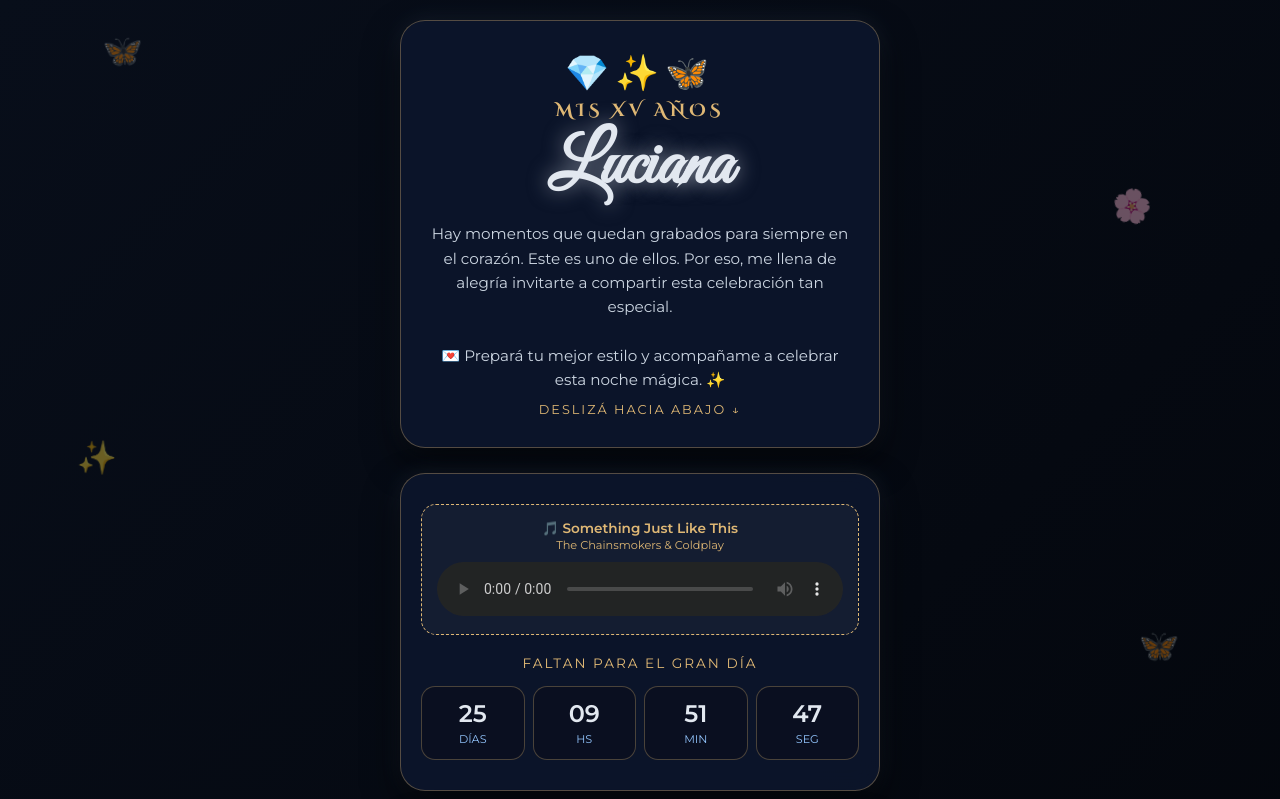
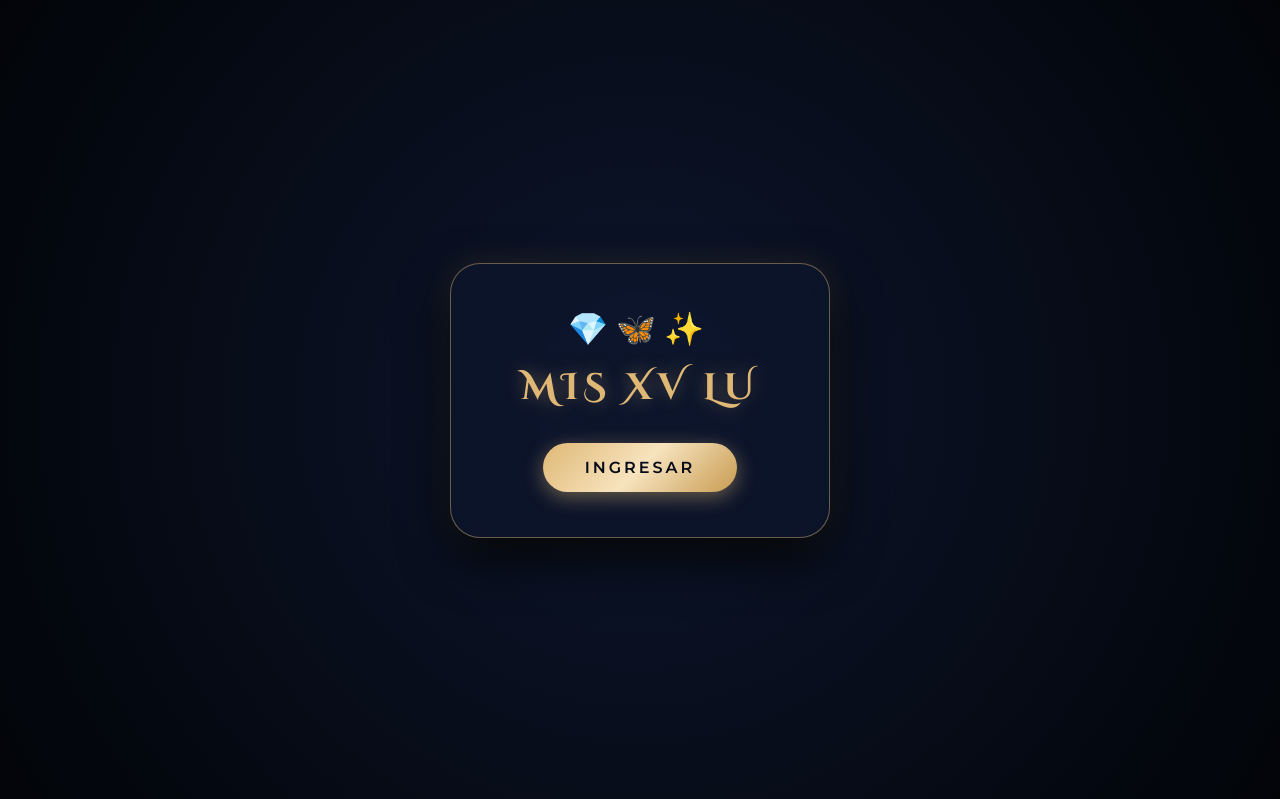
Before and after one commit to mccamargo2025-stack/mis-xv-luciana, a plain HTML site: page index.html in a window 1280 px wide. Shown: the top 799 px of the page. Drawn offline with Linux system fonts and the light colour scheme.

Commit message:
Update index.html

```diff
--- a/index.html
+++ b/index.html
@@ -33,7 +33,68 @@
             padding: 20px 10px;
             position: relative;
             overflow-x: hidden;
-            overflow-y: auto;
+            overflow-y: hidden; /* Bloqueado hasta tocar Ingresar */
+        }
+
+        /* PORTADA INICIAL */
+        .welcome-overlay {
+            position: fixed;
+            inset: 0;
+            background: radial-gradient(circle at center, #0d162d 0%, #020408 100%);
+            z-index: 9999;
+            display: flex;
+            flex-direction: column;
+            justify-content: center;
+            align-items: center;
+            text-align: center;
+            padding: 20px;
+            transition: opacity 0.8s ease, visibility 0.8s ease;
+        }
+
+        .welcome-overlay.hidden {
+            opacity: 0;
+            visibility: hidden;
+            pointer-events: none;
+        }
+
+        .welcome-box {
+            border: 1px solid rgba(223, 184, 117, 0.45);
+            border-radius: 30px;
+            padding: 45px 30px;
+            background: rgba(13, 22, 45, 0.7);
+            box-shadow: 0 20px 50px rgba(0, 0, 0, 0.85), 0 0 30px rgba(223, 184, 117, 0.15);
+            backdrop-filter: blur(10px);
+            max-width: 380px;
+            width: 100%;
+        }
+
+        .welcome-title {
+            font-family: 'Cinzel Decorative', serif;
+            font-size: 2.3rem;
+            color: var(--gold);
+            letter-spacing: 5px;
+            margin: 15px 0 30px;
+            text-shadow: 0 0 18px rgba(223, 184, 117, 0.4);
+        }
+
+        .btn-enter {
+            background: linear-gradient(135deg, #dfb875 0%, #f7e3be 50%, #c89c52 100%);
+            color: #080c19;
+            border: none;
+            padding: 15px 42px;
+            border-radius: 50px;
+            font-family: 'Montserrat', sans-serif;
+            font-weight: 600;
+            font-size: 1rem;
+            letter-spacing: 3px;
+            cursor: pointer;
+            box-shadow: 0 5px 20px rgba(223, 184, 117, 0.45);
+            transition: transform 0.3s ease, box-shadow 0.3s ease;
+        }
+
+        .btn-enter:hover {
+            transform: scale(1.05);
+            box-shadow: 0 8px 25px rgba(223, 184, 117, 0.7);
         }
 
         /* Mariposas y flores flotantes decorativas */
@@ -127,11 +188,24 @@
             color: var(--gold);
         }
 
-        .music-box audio {
-            width: 100%;
-            margin-top: 10px;
-            outline: none;
-            filter: invert(90%) hue-rotate(180deg);
+        .btn-music {
+            margin-top: 12px;
+            background: rgba(223, 184, 117, 0.15);
+            border: 1px solid var(--gold);
+            color: var(--gold);
+            padding: 8px 20px;
+            border-radius: 50px;
+            font-family: 'Montserrat', sans-serif;
+            font-size: 0.8rem;
+            font-weight: 600;
+            letter-spacing: 1px;
+            cursor: pointer;
+            transition: all 0.3s ease;
+        }
+
+        .btn-music:hover {
+            background: var(--gold);
+            color: #080c19;
         }
 
         /* Cuenta regresiva */
@@ -254,6 +328,18 @@
 </head>
 <body>
 
+    <!-- PORTADA INICIAL -->
+    <div class="welcome-overlay" id="welcomeOverlay">
+        <div class="welcome-box">
+            <div style="font-size: 2rem; letter-spacing: 8px;">💎🦋✨</div>
+            <h1 class="welcome-title">MIS XV LU</h1>
+            <button class="btn-enter" onclick="entrarTarjeta()">INGRESAR</button>
+        </div>
+    </div>
+
+    <!-- Reproductor oculto de YouTube -->
+    <div id="youtube-player" style="position: fixed; top: -9999px; left: -9999px; width: 1px; height: 1px; opacity: 0; pointer-events: none;"></div>
+
     <!-- Elementos flotantes de fondo -->
     <div class="floating-decor" style="top: 5%; left: 8%;">🦋</div>
     <div class="floating-decor" style="top: 25%; right: 10%; animation-delay: 2s;">🌸</div>
@@ -262,7 +348,7 @@
 
     <div class="container">
 
-        <!-- SECCIÓN 1: PORTADA / BIENVENIDA -->
+        <!-- SECCIÓN 1: BIENVENIDA -->
         <div class="section-card">
             <div class="floral-header">💎✨🦋</div>
             <div class="subtitle">Mis XV Años</div>
@@ -278,11 +364,8 @@
         <div class="section-card">
             <div class="music-box">
                 🎵 <strong>Something Just Like This</strong><br>
-                <small>The Chainsmokers & Coldplay</small>
-                <audio controls loop>
-                    <source src="https://www.learningcontainer.com/wp-content/uploads/2020/02/Kalimba.mp3" type="audio/mpeg">
-                    Tu navegador no soporta el elemento de audio.
-                </audio>
+                <small>The Chainsmokers & Coldplay</small><br>
+                <button class="btn-music" id="musicToggleBtn" onclick="toggleMusica()">⏸ Pausar Música</button>
             </div>
 
             <div style="margin-top: 20px;">
@@ -320,7 +403,6 @@
         <div class="section-card">
             <h3 style="font-family: 'Cinzel Decorative', serif; color: var(--gold); margin-bottom: 15px; font-size: 1.1rem;">Confirmación & Recuerdos</h3>
 
-            <!-- ENLACE DE WHATSAPP CONFIGURADO -->
             <a href="https://wa.me/5492613023328?text=¡Hola!%20Quiero%20confirmar%20mi%20asistencia%20a%20los%2015%20de%20Luciana.%20✨" target="_blank" class="btn btn-secondary">
                 ✅ CONFIRMAR ASISTENCIA (WHATSAPP)
             </a>
@@ -346,7 +428,56 @@
         <div style="text-align: center; margin-bottom: 20px; font-size: 1.5rem;">🦋💎✨</div>
     </div>
 
+    <!-- API de YouTube -->
+    <script src="https://www.youtube.com/iframe_api"></script>
     <script>
+        let player;
+        let isPlaying = false;
+
+        function onYouTubeIframeAPIReady() {
+            player = new YT.Player('youtube-player', {
+                height: '1',
+                width: '1',
+                videoId: 'FM7MFYoylVs',
+                playerVars: {
+                    'autoplay': 0,
+                    'controls': 0,
+                    'loop': 1,
+                    'playlist': 'FM7MFYoylVs', // Necesario para que el loop funcione en YouTube
+                    'playsinline': 1
+                }
+            });
+        }
+
+        function entrarTarjeta() {
+            // Ocultar portada y habilitar scroll
+            document.getElementById('welcomeOverlay').classList.add('hidden');
+            document.body.style.overflowY = 'auto';
+
+            // Iniciar música
+            if (player && typeof player.playVideo === 'function') {
+                player.playVideo();
+                isPlaying = true;
+                document.getElementById('musicToggleBtn').innerText = '⏸ Pausar Música';
+            }
+        }
+
+        function toggleMusica() {
+            if (!player || typeof player.playVideo !== 'function') return;
+
+            const btn = document.getElementById('musicToggleBtn');
+            if (isPlaying) {
+                player.pauseVideo();
+                isPlaying = false;
+                btn.innerText = '▶️ Reproducir Música';
+            } else {
+                player.playVideo();
+                isPlaying = true;
+                btn.innerText = '⏸ Pausar Música';
+            }
+        }
+
+        // Cuenta regresiva
         const eventDate = new Date("December 11, 2026 20:30:00").getTime();
 
         const timer = setInterval(function() {
@@ -369,6 +500,7 @@
             }
         }, 1000);
 
+        // Copiar alias
         function copiarAlias() {
             const aliasText = document.getElementById("alias").innerText;
             navigator.clipboard.writeText(aliasText).then(() => {
```
